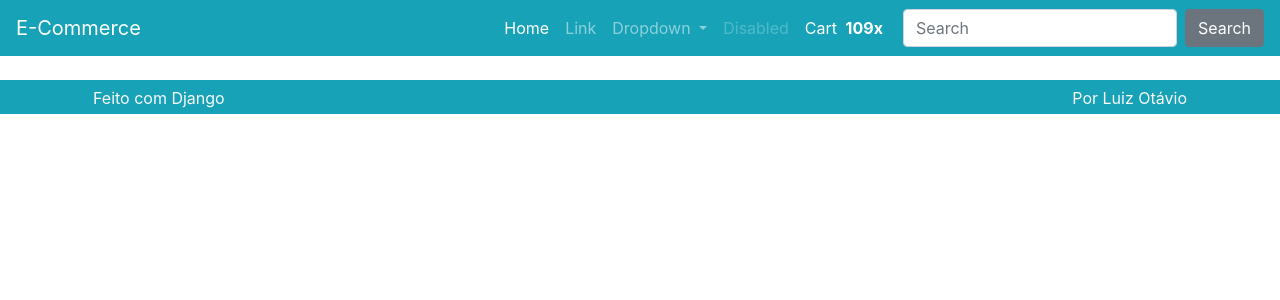
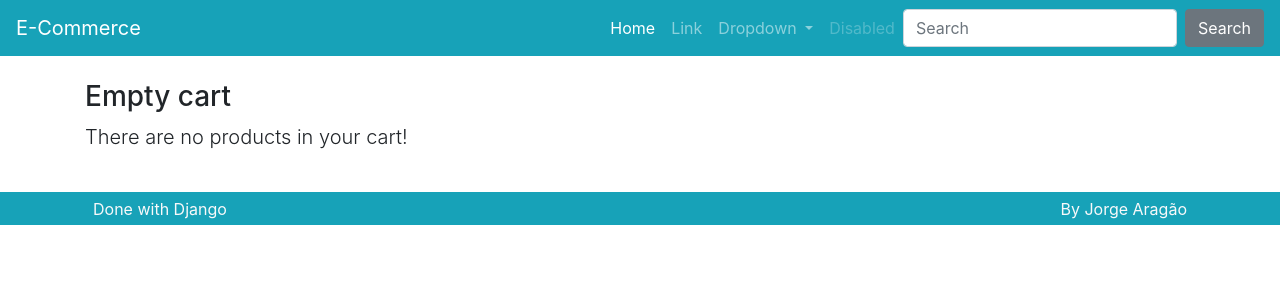
Before and after one commit to Aragaojorge/E-Commerce, a Django app: page /cart/ in a window 1280 px wide. Shown: the top 300 px of the page. Run offline with Django 5.2, Linux system fonts and the light colour scheme; some libraries are stand-ins or nearby versions.

Commit message:
Rendering cart

```diff
--- a/product/templates/product/cart.html
+++ b/product/templates/product/cart.html
@@ -1,7 +1,93 @@
 {% extends "static/base.html" %}
+{% load omfilters %}
+{% load static %}
 
 {% block content %}
 
-    {{ request.session.cart }}
+{% if cart %}
+
+    <div class="row mt-3">
+        <div class="col">
+            <h3>Your cart</h3>
+            <p class="lead">The products, quantities and prices you chose.</p>
+
+            <div class="table-responsive">
+                <table class="table">
+                    <tr>
+                        <th class="d-none d-lg-block">Image</th>
+                        <th>Product</th>
+                        <th>Option</th>
+                        <th>QTD</th>
+                        <th>Total</th>
+                    </tr>
+
+                    {% for line in cart.values %}
+                        <tr>
+                            <td class="d-none d-lg-block">
+                                <img class="cart-img" src="{% get_media_prefix %}{{ line.image }}">
+                            </td>
+                            <td>
+                                <a href="{% url "product:detail" line.slug %}">
+                                    {{ line.product_name }}
+                                </a>
+                                <a class="ml-3" href="{% url "product:removefromcart" %}?vid={{ line.variation_id }}">
+                                    <i class="fas fa-times-circle text-danger" aria-hidden="true"></i>
+                                </a>
+                            </td>
+                            <td>{{ line.variation_name }}</td>
+                            <td>
+                                {{ line.amount }} x
+                                {% if line.price_unitary_promotional %}
+                                    {{ line.price_unitary_promotional|format_price }}
+                                {% else %}
+                                    {{ line.price_unitary|format_price }}
+                                {% endif %}
+                            </td>
+
+                            {% if line.price_quantitative_promotional %}
+                                <td>{{ line.price_quantitative_promotional|format_price}}</td>
+                            {% else %}
+                                <td>{{ line.price_quantitative|format_price}}</td>
+                            {% endif %}
+                        </tr>
+                    {% endfor %}
+
+                </table>
+            </div>
+        </div>
+    </div>
+
+
+
+    <div class="row mt-3">
+        <div class="col-lg">
+            <p class='lead'>Total in cart</p>
+
+            <div class='table-responsive'>
+                <table class="table">
+                    <tr>
+                        <td class="font-weight-bold">Total</td>
+                        <td>R$100000</td>
+                    </tr>
+                </table>
+            </div>
+        </div>
+        <div class="col-lg mt-auto">
+            <a class="btn btn-lg btn-block btn-primary" href="#">
+                Conclude order
+            </a>
+        </div>
+    </div>
+
+{% else %}
+
+    <div class="row mt-3">
+        <div class="col">
+            <h3>Empty cart</h3>
+            <p class="lead">There are no products in your cart!</p>
+        </div>
+    </div>
+
+{% endif %}
 
 {% endblock %}
--- a/product/templatetags/omfilters.py
+++ b/product/templatetags/omfilters.py
@@ -6,3 +6,7 @@ register = Library()
 @register.filter
 def format_price(val):
     return utils.format_price(val)
+
+@register.filter
+def cart_total_qty(cart):
+    return utils.cart_total_qty(cart)
--- a/product/views.py
+++ b/product/views.py
@@ -76,7 +76,7 @@ class AddToCart(View):
             if variation_stock < amount_cart:
                 messages.warning(
                     self.request,
-                    f'Insufficient stock for {amount_cart}x the product "{product_name}". Added {variation_stock}x to your cart!'
+                    f'Insufficient stock for {amount_cart}x for the product "{product_name}". Added {variation_stock}x to your cart!'
                 )
 
                 amount_cart = variation_stock
@@ -112,11 +112,40 @@ class AddToCart(View):
 
 
 class RemoveFromCart(View):
-    pass
+    def get(self, *args, **kwargs):
+        http_referer = self.request.META.get(
+            'HTTP_REFERER',
+            reverse('product:list')
+        )
+        variation_id = self.request.GET.get('vid')
+
+        if not variation_id:
+            return redirect(http_referer)
+
+        if not self.request.session.get('cart'):
+            return redirect(http_referer)
+
+        if variation_id not in self.request.session['cart']:
+            return redirect(http_referer)
+
+        cart = self.request.session['cart'][variation_id]
+
+        messages.success(
+            self.request,
+            f'Product {cart["product_name"]} {cart["variation_name"]} removed from your cart!'
+        )
+
+        del self.request.session['cart'][variation_id]
+        self.request.session.save()
+
+        return redirect(http_referer)
 
 class Cart(View):
     def get(self, *args, **kwargs):
-        return render(self.request, 'product/cart.html')
+        context = {
+            'cart': self.request.session.get('cart', {})
+        }
+        return render(self.request, 'product/cart.html', context)
 
 class Finalize(View):
     pass
--- a/templates/partials/_footer.html
+++ b/templates/partials/_footer.html
@@ -5,12 +5,12 @@
         <div class="row">
             <div class="col">
                 <div class="p-1">
-                    <span class="align-middle p-1">Feito com Django</span>
+                    <span class="align-middle p-1">Done with Django</span>
                 </div>
             </div>
             <div class="col">
                 <div class="p-1 text-right">
-                    <span class="align-middle p-1">Por Luiz Otávio</span>
+                    <span class="align-middle p-1">By Jorge Aragão</span>
                 </div>
             </div>
         </div>
--- a/templates/partials/_nav.html
+++ b/templates/partials/_nav.html
@@ -1,3 +1,5 @@
+{% load omfilters %}
+
 <nav class="navbar navbar-dark bg-primary navbar-expand-lg">
     <a class="navbar-brand" href="{% url "product:list" %}">E-Commerce</a>
     <button class="navbar-toggler" type="button" data-toggle="collapse" data-target="#navbarSupportedContent"
@@ -28,19 +30,23 @@
             <li class="nav-item">
                 <a class="nav-link disabled" href="#">Disabled</a>
             </li>
+
+            {% if request.session.cart %}
                 <li class="nav-item">
-                <a class="nav-link nav-cart-link active" href="#">
+                    <a class="nav-link nav-cart-link active" href="{% url 'product:cart' %}">
                         <span class="nav-cart-text mr-1">
                             Cart
                         </span>
                         <span class="nav-cart-count mr-1">
-                        <strong>109x</strong>
+                            <strong>{{ request.session.cart|cart_total_qty}}x</strong>
                         </span>
                         <span class="nav-cart-icon mr-2">
                             <i class="fas fa-shopping-cart"></i>
                         </span>
                     </a>
                 </li>
+            {% endif %}
+
         </ul>
         <form class="form-inline my-2 my-lg-0">
             <input class="form-control mr-sm-2" type="search" placeholder="Search" aria-label="Search">
--- a/utils/utils.py
+++ b/utils/utils.py
@@ -1,2 +1,5 @@
 def format_price(val):
     return f'US$ {val:.2f}'
+
+def cart_total_qty(cart):
+    return sum([item['amount'] for item in cart.values()])
```
Lines whose indentation alone changed are shown as unchanged.
